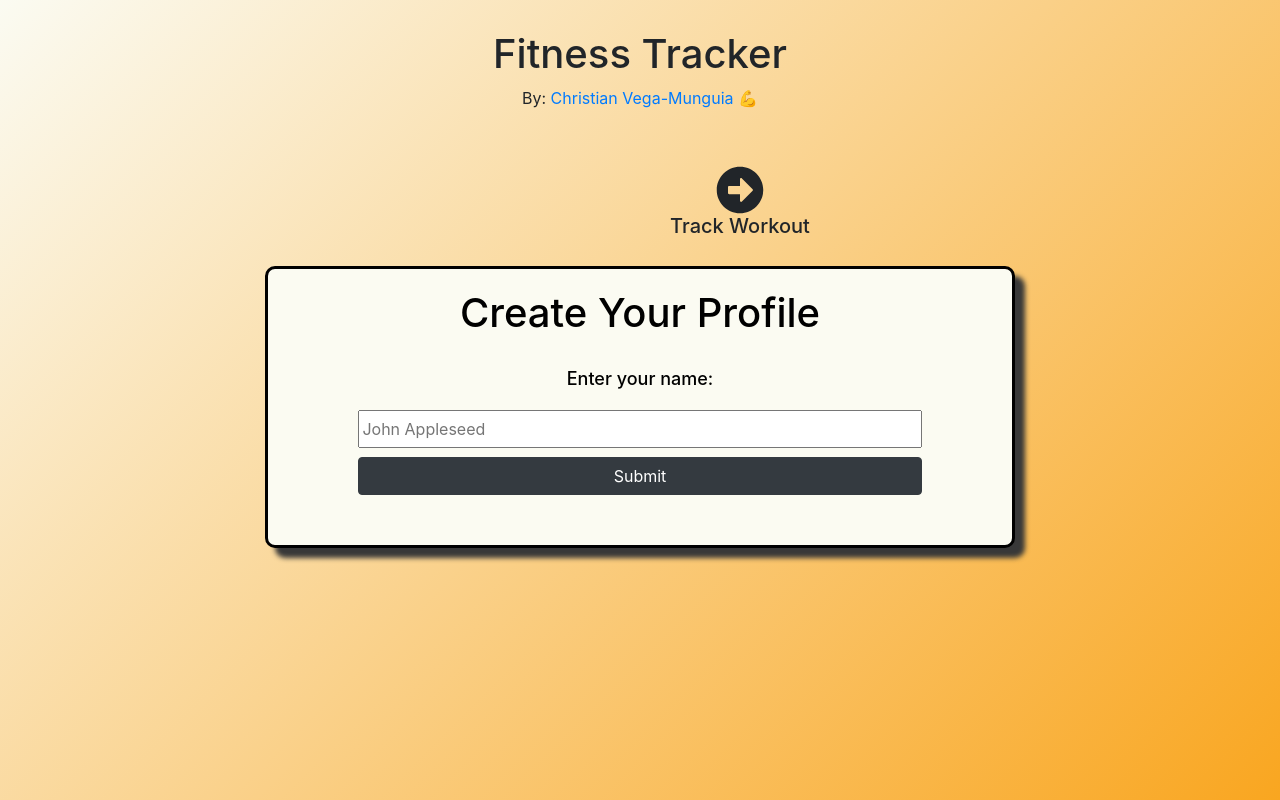
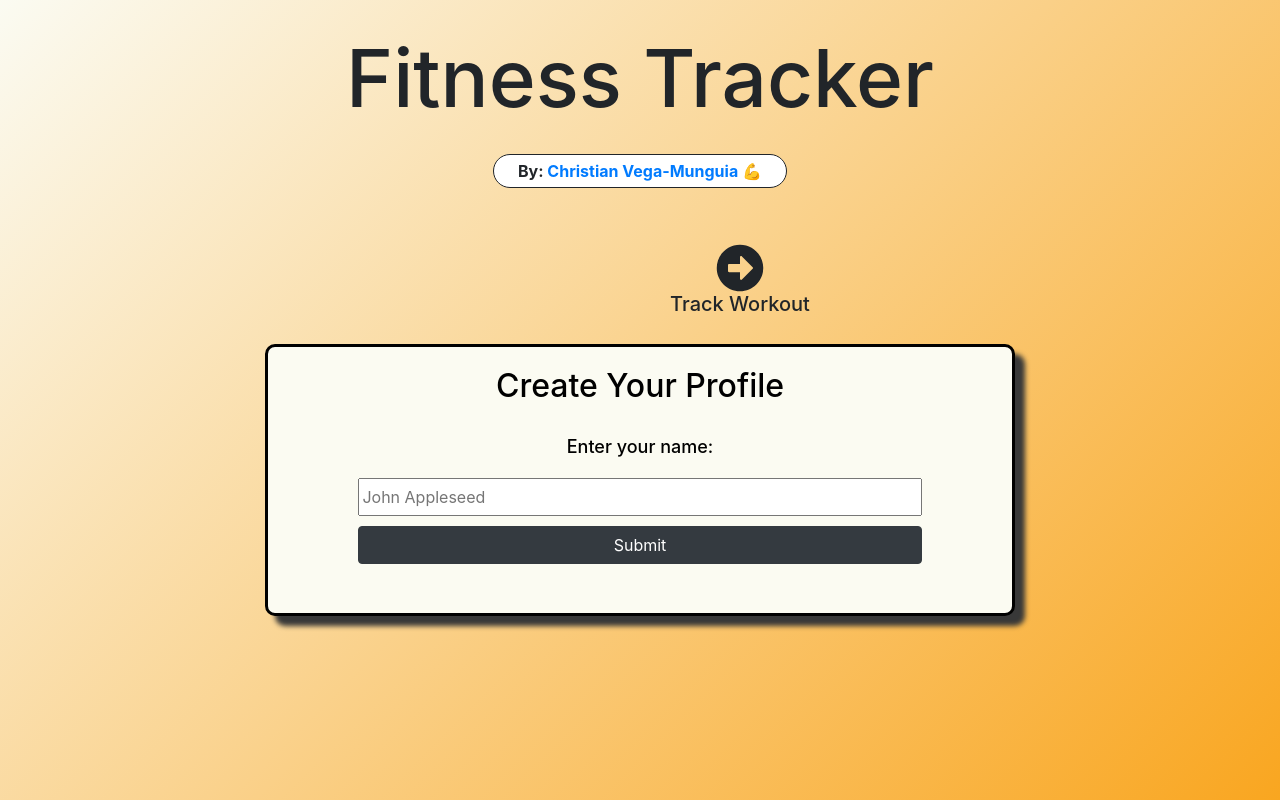
Before and after one commit to cvega21/fitness-tracking, a React (Create React App) app in the folder frontend/: page / in a window 1280 px wide. Built offline with nearby package versions, Linux system fonts and the light colour scheme.

Commit message:
fixed contrast on link

```diff
--- a/frontend/src/App.css
+++ b/frontend/src/App.css
@@ -19,6 +19,25 @@ html,body{
   flex-direction: column;
   align-items: center;
   margin: 30px 0px 0px 0px;
+}
+
+.appTitle {
+  display: flex;
+  flex-direction: column;
+  align-items: center;
+}
+
+.appTitle > h1 {
+  font-size: 80px;
+}
+
+.authorContainer {
+  background-color: white;
+  border-radius: 30px;
+  border: 1px solid;
+  padding: 4px;
+  margin-top: 20px;
+  width: 50%;
 }
 
 .componentContainer {
--- a/frontend/src/App.js
+++ b/frontend/src/App.js
@@ -44,9 +44,9 @@ function App() {
   return (
     <div className="AppContainer">
       <div className="App">
-        <div>
+        <div className="appTitle">
           <h1>Fitness Tracker</h1>
-          <p>By: <a href="https://github.com/cvega21">Christian Vega-Munguia 💪</a></p>
+          <p className="authorContainer"><b>By: <a href="https://github.com/cvega21">Christian Vega-Munguia 💪</a></b></p>
         </div>
         <div className="navigationArrowsContainer">
           {activeWindowCounter > 0 &&
--- a/frontend/src/components/createExercise.jsx
+++ b/frontend/src/components/createExercise.jsx
@@ -73,7 +73,7 @@ const CreateExercise = (props) => {
   return (
     <div className={props.className}>
       <div className='createExerciseContainer'>
-        <h1>Track A Workout</h1>
+        <h2>Track A Workout</h2>
         <div className='userInputContainer'>
           <label>Type your User ID:</label>
           <input
--- a/frontend/src/components/createUser.jsx
+++ b/frontend/src/components/createUser.jsx
@@ -53,7 +53,7 @@ const CreateUser = (props) => {
   return (
     <div className={props.className}>
       <div className='createUserContainer'>
-        <h1>Create Your Profile</h1>
+        <h2>Create Your Profile</h2>
         <div className='createUserFormContainer'>
           <label>Enter your name:</label>
           <input
--- a/frontend/src/components/getExerciseLog.jsx
+++ b/frontend/src/components/getExerciseLog.jsx
@@ -72,7 +72,7 @@ const GetExerciseLog = (props) => {
   return (
     <div className={props.className}>
       <div className='getExerciseLogContainer'>
-        <h1>Search Your Workout History</h1>
+        <h2>Search Your Workout History</h2>
         <div className='userInputContainer'>
           <label>Type Your User ID:</label>
           <input
```
